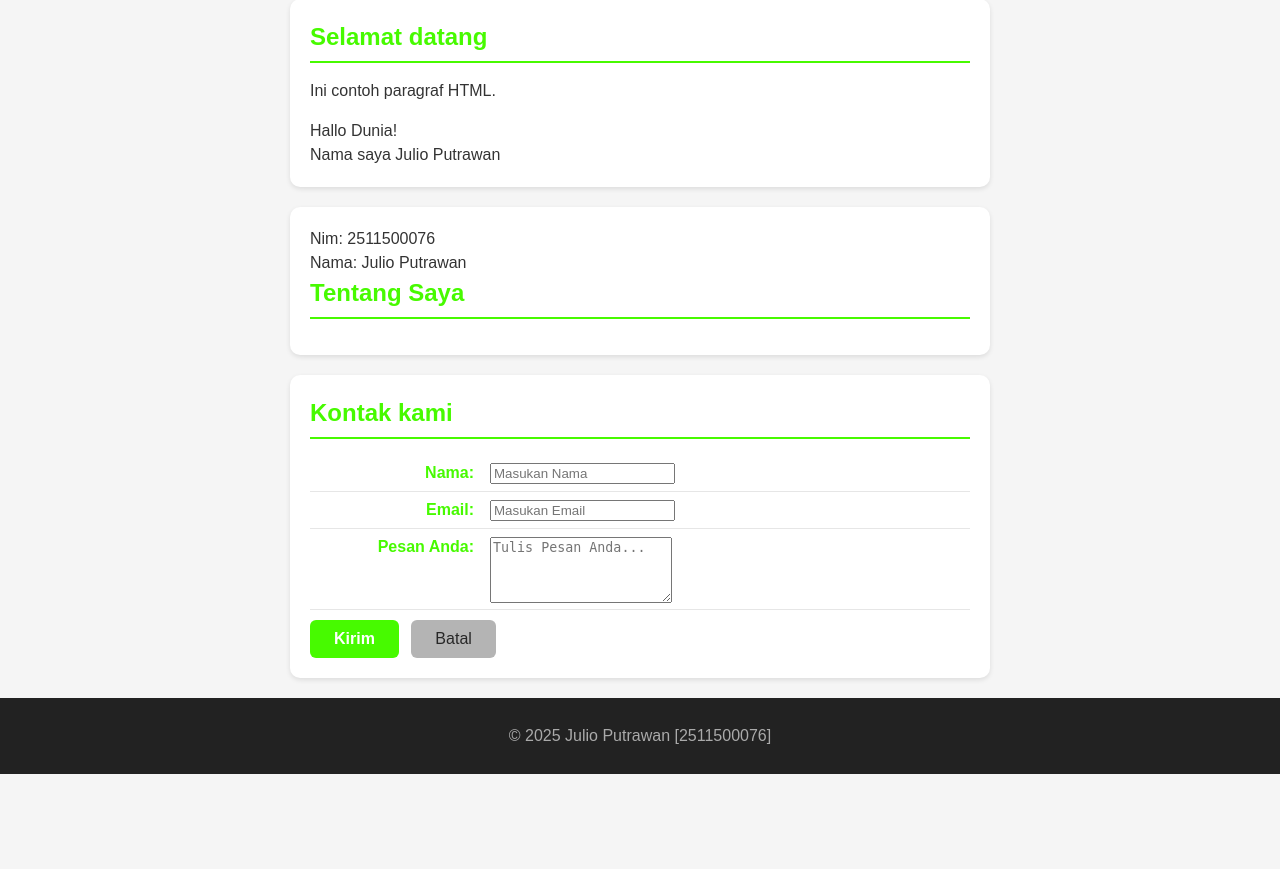
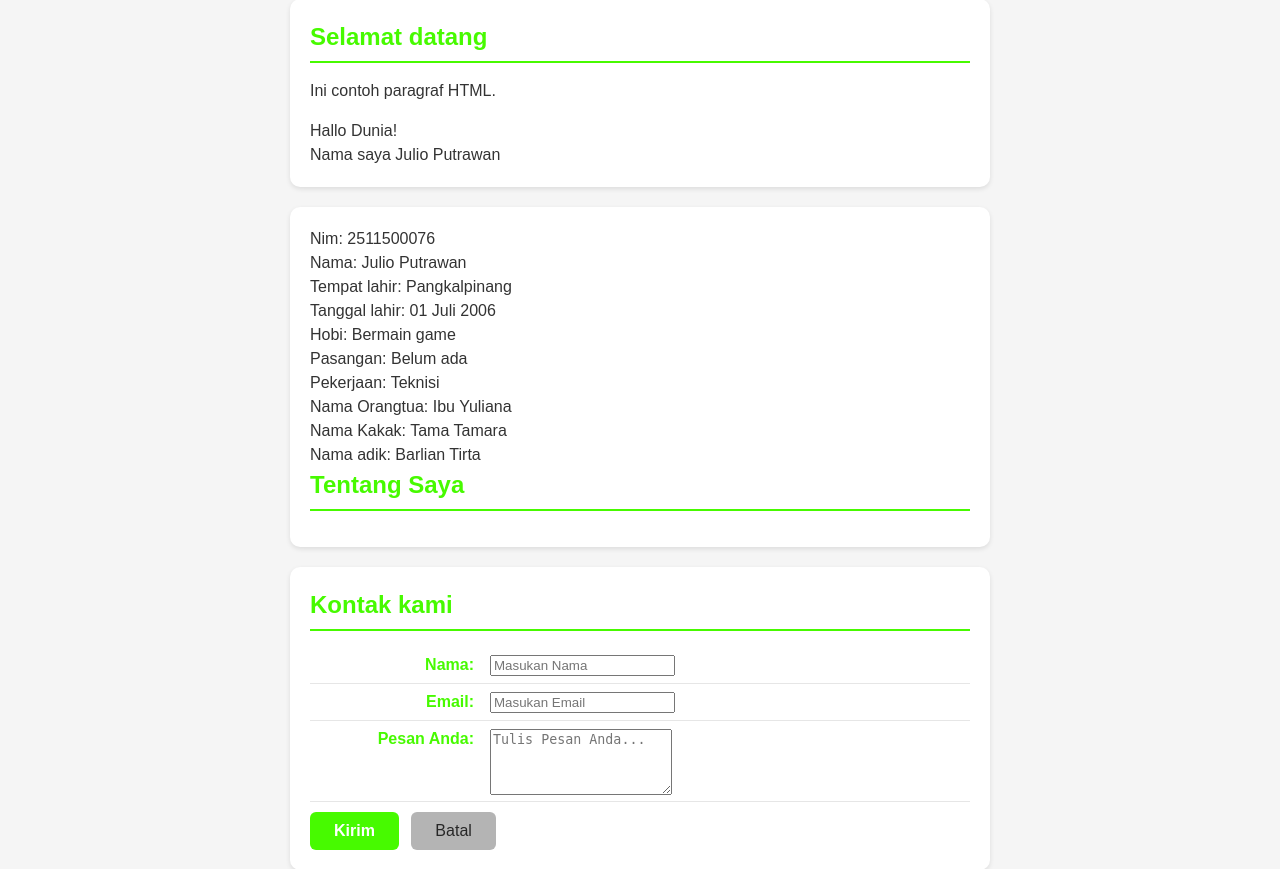
Before and after one commit to 2511500076-dev/2511500076-PWD-GB1J-2526O, a PHP site: page /pertemuan-06/index.php in a window 1280 px wide. Shown: the part 176-1045 px from the top of the page. Before the commit the page ends 950 px from the top, so only its background shows below. Run offline with PHP 8.4, Linux system fonts and the light colour scheme.

Commit message:
menambahkan variabel berawalan $

```diff
--- a/pertemuan-06/index.php
+++ b/pertemuan-06/index.php
@@ -44,13 +44,16 @@
             $namaadik = "Barlian Tirta";
 
 
-
-
-
-
-
             echo "Nim: $nim <br>";
             echo "Nama: $nama <br>";
+            echo "Tempat lahir: $tempatlahir <br>";
+            echo "Tanggal lahir: $tanggallahir <br>";
+            echo "Hobi: $hobi <br>";
+            echo "Pasangan: $pasangan <br>";
+            echo "Pekerjaan: $pekerjaan <br>";
+            echo "Nama Orangtua: $namaorangtua <br>";
+            echo "Nama Kakak: $namakakak <br>";
+            echo "Nama adik: $namaadik <br>";
             ?>
             <h2>Tentang Saya</h2>
 
```
